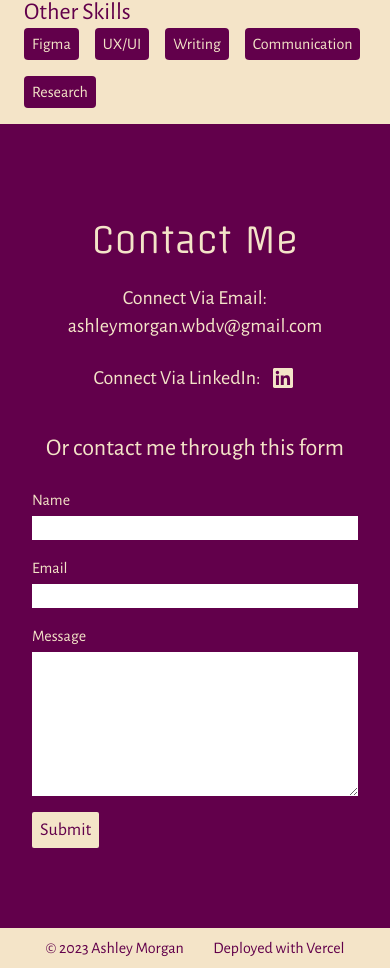
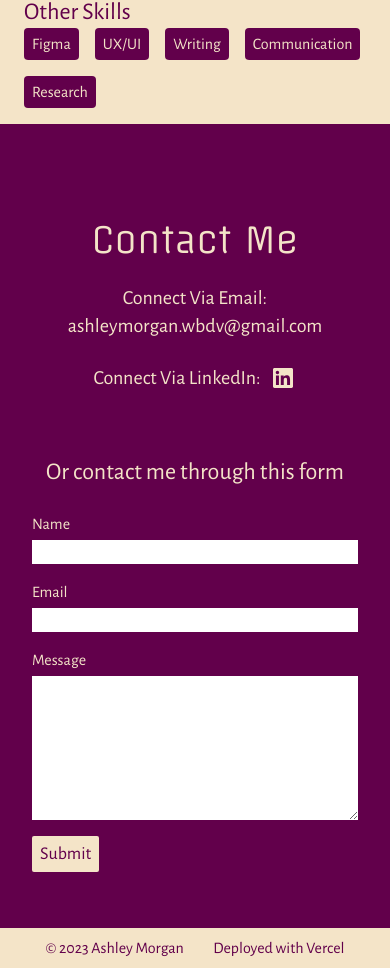
Before and after one commit to AshlavaDev/portfolio, a Next.js app: page / in a window 390 px wide. Shown: the part 2736-3704 px from the top of the page. Built offline with nearby package versions, Linux system fonts and the light colour scheme.

Commit message:
footer padding issue fix

```diff
--- a/components/Contact.tsx
+++ b/components/Contact.tsx
@@ -8,7 +8,7 @@ type Props = {}
 
 export default function Contact({}: Props) {
   return (
-    <section id='contact' className='min-h-screen w-screen bg-burgundy text-cream relative'>
+    <section id='contact' className='min-h-screen w-screen bg-burgundy text-cream relative flex'>
       <div className='grid grid-cols-1 md:grid-cols-2 justify-items-center gap-x-20 mb-4'>
         <div className='pt-24 px-6 text-xl md:text-2xl flex flex-col items-center md:items-end gap-y-6'>
           <h2 className='font-offside text-4xl md:text-8xl'>Contact Me</h2>
@@ -25,7 +25,7 @@ export default function Contact({}: Props) {
             </Link>
           </span>
         </div>
-        <div className='container flex flex-col items-center md:items-start md:pt-36 px-6 pt-10 min-w-full'>
+        <div className='container flex flex-col items-center md:items-start md:pt-36 px-6 pt-10 pb-10 min-w-full'>
           <p className='text-2xl md:text-4xl'>Or contact me through this form</p>
           <ContactForm />
         </div>
```
